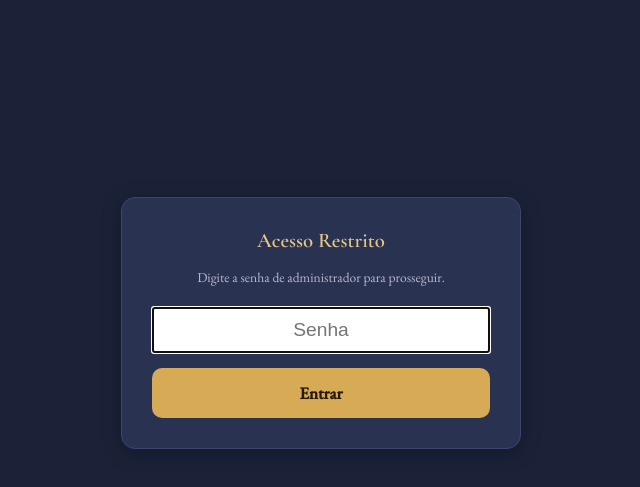
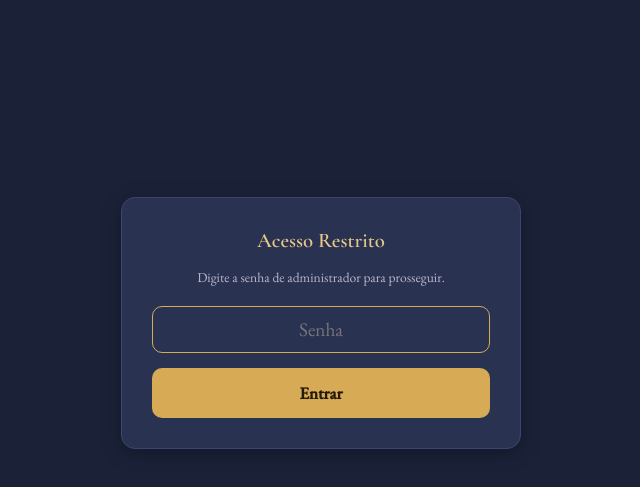
Before and after one commit to celsomramalho/MyOracoes, a plain HTML site: page admin.html in a window 1280 px wide. Both pictures are taken after a click on the button "Entrar". Shown: the part 77-564 px from the top of the page, without its empty margins (319-959 px from the left). Drawn offline with nearby package versions, Linux system fonts and the light colour scheme.

Commit message:
style: aplicar estilos premium aos campos de entrada do admin

```diff
--- a/style.css
+++ b/style.css
@@ -227,7 +227,7 @@ html,body{
   text-transform: uppercase;
 }
 
-#input-titulo, #input-texto{
+#input-titulo, #input-texto, #input-oficial-titulo, #input-oficial-texto, #input-senha{
   width:100%;
   background: var(--superficie);
   border: 1px solid var(--borda);
@@ -236,13 +236,14 @@ html,body{
   font-family: 'EB Garamond', serif;
   font-size: 1.08rem;
   padding: 12px 14px;
+  box-sizing: border-box;
 }
-#input-titulo:focus, #input-texto:focus{
+#input-titulo:focus, #input-texto:focus, #input-oficial-titulo:focus, #input-oficial-texto:focus, #input-senha:focus{
   outline: none;
   border-color: var(--ouro);
 }
 
-#input-texto{
+#input-texto, #input-oficial-texto{
   min-height: 260px;
   resize: vertical;
   line-height: 1.7;
```
